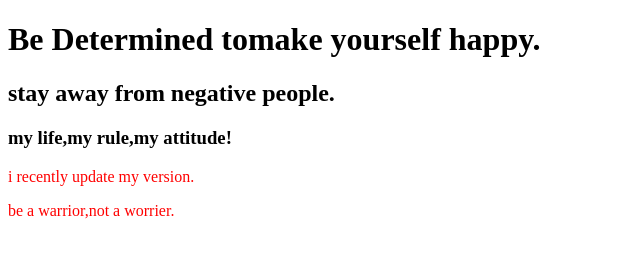
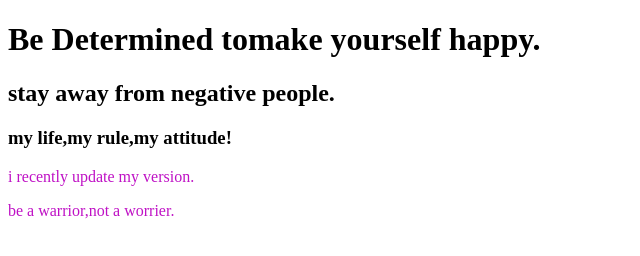
Before and after one commit to sajidsuchi/my-repo, a plain HTML site: page index.html in a window 1280 px wide. Shown: the whole page, without its empty margins (0-640 px from the left). Drawn offline with Linux system fonts and the light colour scheme.

Commit message:
change style

```diff
--- a/style.css
+++ b/style.css
@@ -1,3 +1,3 @@
 p{
-    color:red;
+    color:rgb(191, 17, 197);
 }
```
